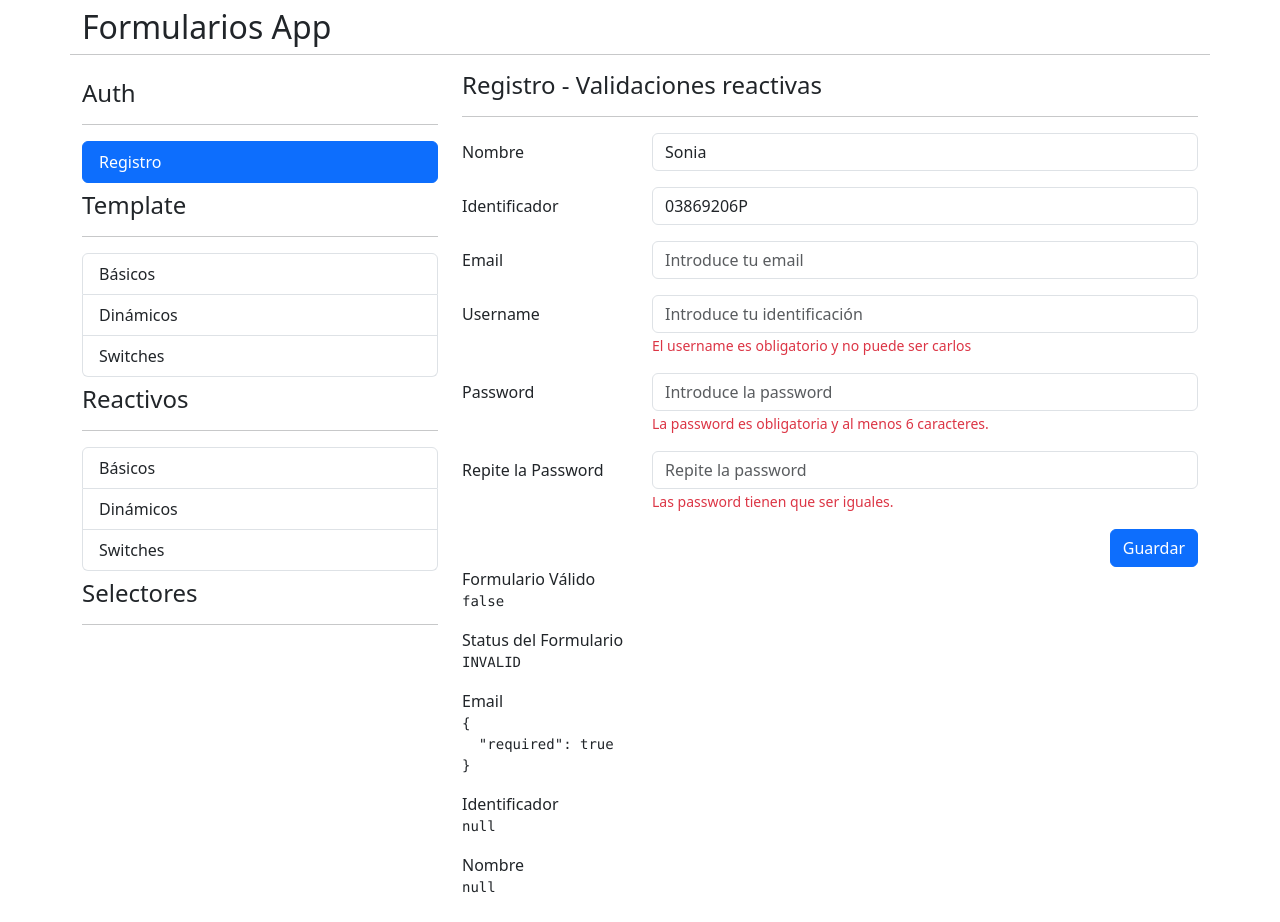
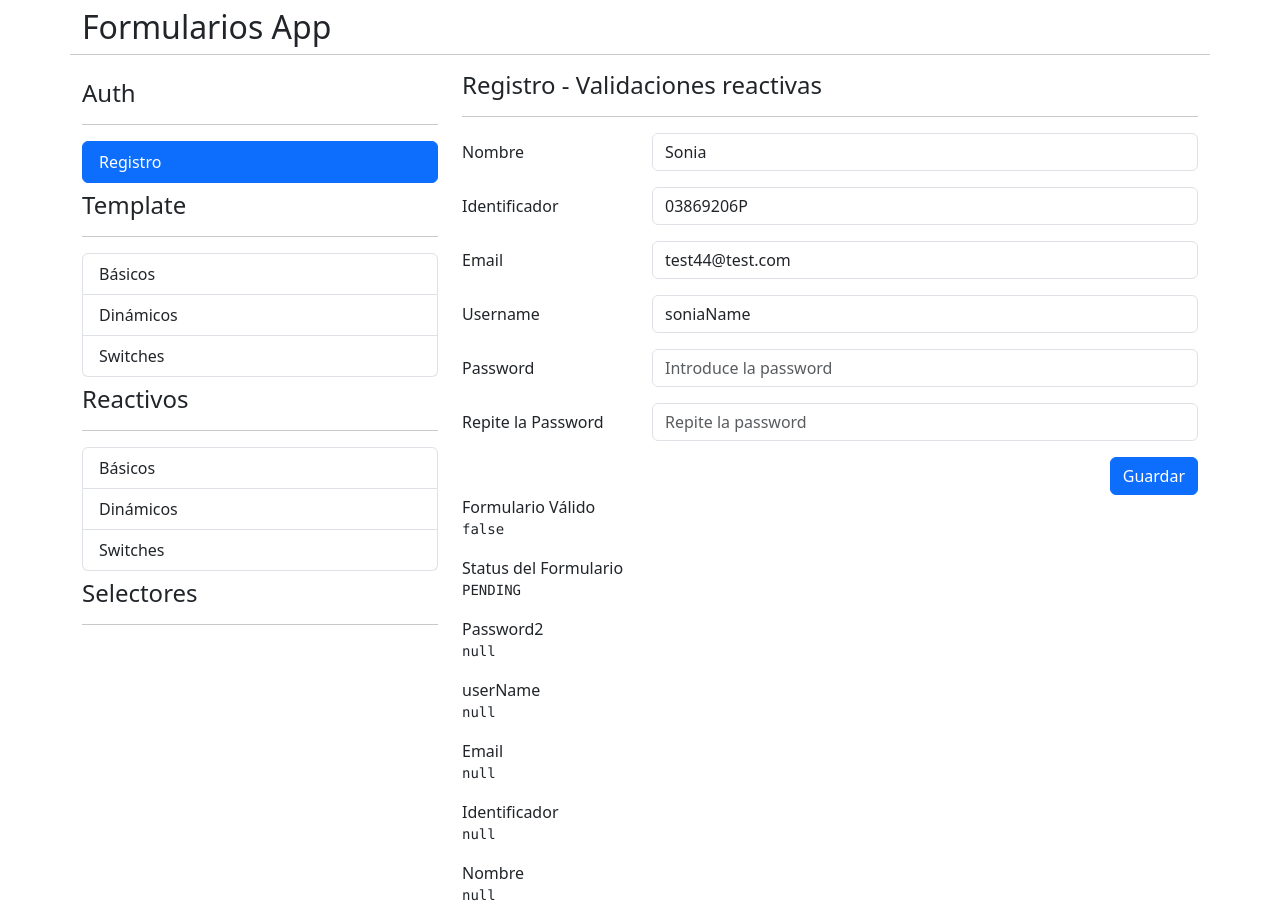
Before and after one commit to jucarlos/formulariosappedicion2, an Angular app: page /auth/register in a window 1280 px wide. Built offline with nearby package versions, Linux system fonts and the light colour scheme; no server answers.

Commit message:
Validaciones reactivas terminadas

```diff
--- a/src/app/auth/pages/register/register.component.html
+++ b/src/app/auth/pages/register/register.component.html
@@ -61,7 +61,7 @@
 
                     <small *ngIf="campoNoValido('email')"
                         class="form-text text-danger">
-                        El email es obligarorio y tiene que ser válido.
+                        {{ emailMsgError }}
                     </small>
 
 
@@ -79,7 +79,7 @@
                         formControlName="userName"
                     >
 
-                    <small *ngIf="true"
+                    <small *ngIf="campoNoValido('userName')"
                         class="form-text text-danger">
                         El username es obligatorio y no puede ser carlos
                     </small>
@@ -101,7 +101,7 @@
                         formControlName="password1"
                     >
 
-                    <small *ngIf="true"
+                    <small *ngIf="campoNoValido('password1')"
                         class="form-text text-danger">
                         La password es obligatoria y al menos 6 caracteres.
                     </small>
@@ -120,7 +120,7 @@
                         formControlName="password2"
                     >
 
-                    <small *ngIf="true"
+                    <small *ngIf="campoNoValido('password2')"
                         class="form-text text-danger">
                         Las password tienen que ser iguales.
                     </small>
@@ -154,6 +154,12 @@
 <span>Status del Formulario</span>
 <pre>{{ miFormulario.status }}</pre>
 
+<span>Password2</span>
+<pre>{{ miFormulario.get('password2')?.errors | json }}</pre>
+
+<span>userName</span>
+<pre>{{ miFormulario.get('userName')?.errors | json }}</pre>
+
 <span>Email</span>
 <pre>{{ miFormulario.get('email')?.errors | json }}</pre>
 
--- a/src/app/auth/pages/register/register.component.ts
+++ b/src/app/auth/pages/register/register.component.ts
@@ -1,6 +1,7 @@
 import { Component, OnInit } from '@angular/core';
-import { FormBuilder, FormGroup, Validators } from '@angular/forms';
+import { FormBuilder, FormControl, FormGroup, ValidationErrors, Validators } from '@angular/forms';
 import { ValidationService } from '../../../shared/services/validation.service';
+import { EmailvalidatorService } from '../../../shared/services/emailvalidator.service';
 
 @Component({
   selector: 'app-register',
@@ -9,10 +10,30 @@ import { ValidationService } from '../../../shared/services/validation.service';
 })
 export class RegisterComponent implements OnInit {
 
+  get emailMsgError(): string {
+
+
+    const errors = this.miFormulario.get('email')?.errors;
+
+    if ( errors?.['required']) {
+      return 'El email es obligatorio';
+    } else if ( errors?.['pattern']) {
+      return 'No es un email correcto';
+    } else if ( errors?.['emailUsado']) {
+      return 'El correo ya ha sido utilizado';
+    }
+
+    return '';
+  }
+
+
 
   public miFormulario: FormGroup = this.fb.group({
 
-    nombre: [ '' , [ Validators.required , Validators.minLength(3) ] ],
+    nombre: [ '' , [
+      Validators.required ,
+      Validators.minLength(3)
+    ] ],
 
     identificador: [ '' , [
 
@@ -25,9 +46,14 @@ export class RegisterComponent implements OnInit {
     email: [ '' , [
       Validators.required,
       Validators.pattern( this.validationService.emailPattern )
-    ]  ],
+    ], [
+      this.emailValidator
+    ]    ],
 
-    userName: [ '', [ Validators.required, ] ],
+    userName: [ '', [
+      Validators.required,
+      this.validationService.noPuedeSerCarlos
+    ] ],
 
 
     password1: [ '', [ Validators.required, Validators.minLength( 6 ) ]],
@@ -35,12 +61,16 @@ export class RegisterComponent implements OnInit {
     password2: [ '', [ Validators.required ]]
 
 
-  });
+  } , {
+    validators:
+    [ this.validationService.camposIguales('password1', 'password2') ]
+  }      );
 
 
 
   constructor(private fb: FormBuilder,
-              private validationService: ValidationService ) { }
+              private validationService: ValidationService,
+              private emailValidator: EmailvalidatorService ) { }
 
 
   ngOnInit(): void {
@@ -48,6 +78,8 @@ export class RegisterComponent implements OnInit {
     this.miFormulario.reset({
       nombre: 'Sonia',
       identificador: '03869206P',
+      email: 'test44@test.com',
+      userName: 'soniaName',
     });
 
   }
@@ -62,8 +94,14 @@ export class RegisterComponent implements OnInit {
 
 
 
+  guardar() {
 
-  guardar() {
+    if ( this.miFormulario.invalid ) {
+      this.miFormulario.markAllAsTouched();
+      return;
+    }
+
+    console.log('Guardando');
 
   }
 
--- /dev/null
+++ b/src/app/shared/services/emailvalidator.service.ts
@@ -0,0 +1,49 @@
+import { HttpClient } from '@angular/common/http';
+import { Injectable } from '@angular/core';
+import { AbstractControl, AsyncValidator, ValidationErrors } from '@angular/forms';
+import { Observable, catchError, delay, map, of } from 'rxjs';
+
+@Injectable({
+  providedIn: 'root'
+})
+export class EmailvalidatorService implements AsyncValidator{
+
+
+  constructor(private http: HttpClient) { }
+
+
+  validate(control: AbstractControl<any, any>): Observable<ValidationErrors | null> {
+
+    // 1. Petción http al servidor.
+    // 2. Si [].length == 0, pues no hay errores.
+    // 3. Si [].length  > 0 pues hay error.
+
+    if ( !control.value ) {
+      return of ( null );
+    }
+
+    const email = control.value;
+
+    const url = `http://localhost:3000/usuarios?q=${email}`;
+
+
+    return this.http.get( url )
+    .pipe(
+
+      delay( 2000 ),
+      map( (resp: any) => {
+
+      return ( resp.length === 0 ) ? null : { emailUsado: true };
+
+      } )
+
+    );
+
+
+
+
+  }
+
+
+
+}
--- a/src/app/shared/services/validation.service.ts
+++ b/src/app/shared/services/validation.service.ts
@@ -1,5 +1,5 @@
 import { Injectable } from '@angular/core';
-import { FormControl, FormGroup, ValidationErrors } from '@angular/forms';
+import { AbstractControl, FormControl, FormGroup, ValidationErrors } from '@angular/forms';
 
 @Injectable({
   providedIn: 'root'
@@ -15,6 +15,50 @@ export class ValidationService {
   constructor() { }
 
 
+  camposIguales( campo1: string, campo2: string ) {
+
+
+    return ( form: AbstractControl ): ValidationErrors | null => {
+
+      const pass1 = form.get(campo1)?.value;
+      const pass2 = form.get(campo2)?.value;
+
+      console.table ( pass1, pass2 );
+
+      if ( pass1 === pass2 ) {
+        form.get(campo2)?.setErrors( null );
+        return null;
+      }
+
+      form.get(campo2)?.setErrors( { noIguales: true });
+
+      return {
+        'noIguales': true
+      }
+
+
+    }
+
+
+
+  }
+
+
+
+
+  noPuedeSerCarlos = ( control: FormControl ): ValidationErrors | null  => {
+
+
+    if ( control.value?.toLowerCase() === 'carlos') {
+      return {
+        noCarlos: true
+      }
+    }
+
+    return null;
+
+
+  }
 
 
 
```
Also changed, not shown: src/app/app.module.ts (+6 -1 lines), src/app/shared/side-menu/side-menu.component.html (line endings or trailing spaces).
